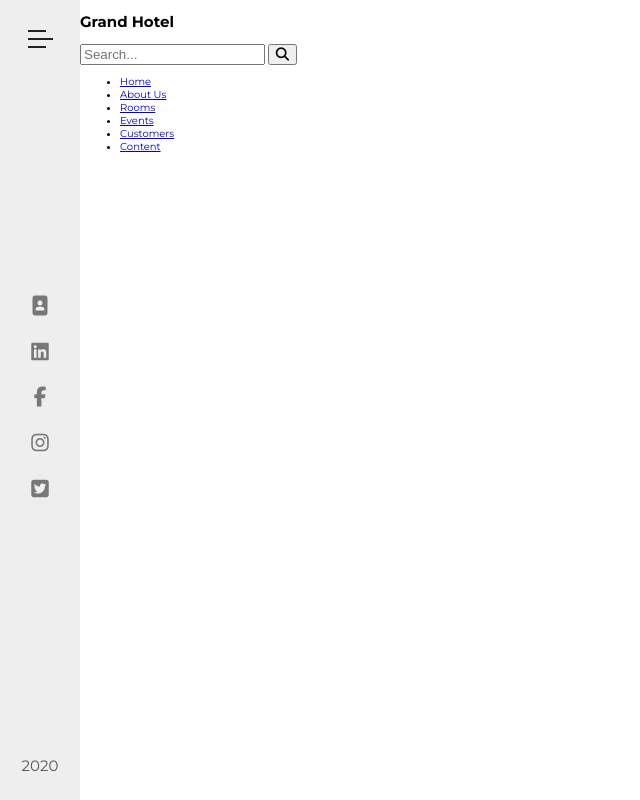
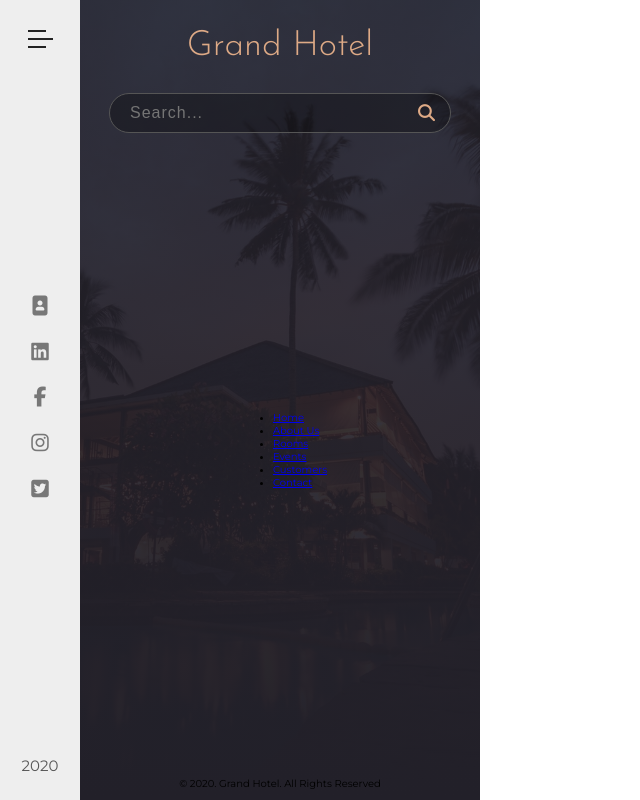
Before and after one commit to mj305/Hotel, a PHP site: page / in a window 1280 px wide. Shown: the whole page, without its empty margins (0-640 px from the left). Run offline with PHP 8.4, Linux system fonts and the light colour scheme; some libraries are stand-ins or nearby versions.

Commit message:
styled search bar

```diff
--- a/css/style.css
+++ b/css/style.css
@@ -77,7 +77,62 @@ body {
 .navigation {
     margin-left: 8rem;
     position: fixed;
+    width: 40rem;
+    height: 100%;
+    background:linear-gradient(to top, rgba(34,32,41, 1), rgba(34,32,41, .8)), url(../img/nav-bg.jpeg) center no-repeat;
+    background-size: cover;
+    display: flex;
+    flex-direction: column;
+    justify-content: space-between;
+    align-items: center;
 }
+
+.navigation-heading {
+    font-family: 'Josefin Sans', sans-serif;
+    font-size: 3.5rem;
+    font-weight: 300;
+    initial-letter: .2rem;
+    color: #deaa86;
+    text-align: center;
+}
+
+.navigation-search {
+    position: relative;
+}
+
+.navigation-search-input {
+    width: 30rem;
+    padding: 1rem 2rem;
+    background-color: rgba(0, 0, 0, .3);
+    font-family: 'Josefin', sans-serif;
+    font-size: 1.6rem;
+    color: #deaa86;
+    letter-spacing: .1rem;
+    outline: none;
+    border: .1rem solid #555;
+    border-radius: 10rem;
+    transition: background-color .3s;
+}
+
+.navigation-search-input:focus {
+    background-color: rgba(0,0,0, .1);
+}
+
+.navigation-search-btn {
+    border: none;
+    background-color: transparent;
+    color: #deaa86;
+    font-size: 1.7rem;
+    position: absolute;
+    top: 1rem;
+    right: 1rem;
+    cursor: pointer;
+}
+
+.navigation-search-btn:focus {
+    outline: none;
+}
+
 /* end of navigation */
 
 /* end of navbar */
--- a/index.html
+++ b/index.html
@@ -78,10 +78,14 @@
                     <a href="#" class="navigation-link">Customers</a>
                 </li>
                 <li class="navigation-item">
-                    <a href="#" class="navigation-link">Content</a>
+                    <a href="#" class="navigation-link">Contact</a>
                 </li>
+            </ul>
 
-            </ul>
+            <div class="copyright">
+                <p>&copy; 2020. Grand Hotel. All Rights Reserved</p>
+            </div>
+
         </nav>
         <!--end of navigation-->
 
```
